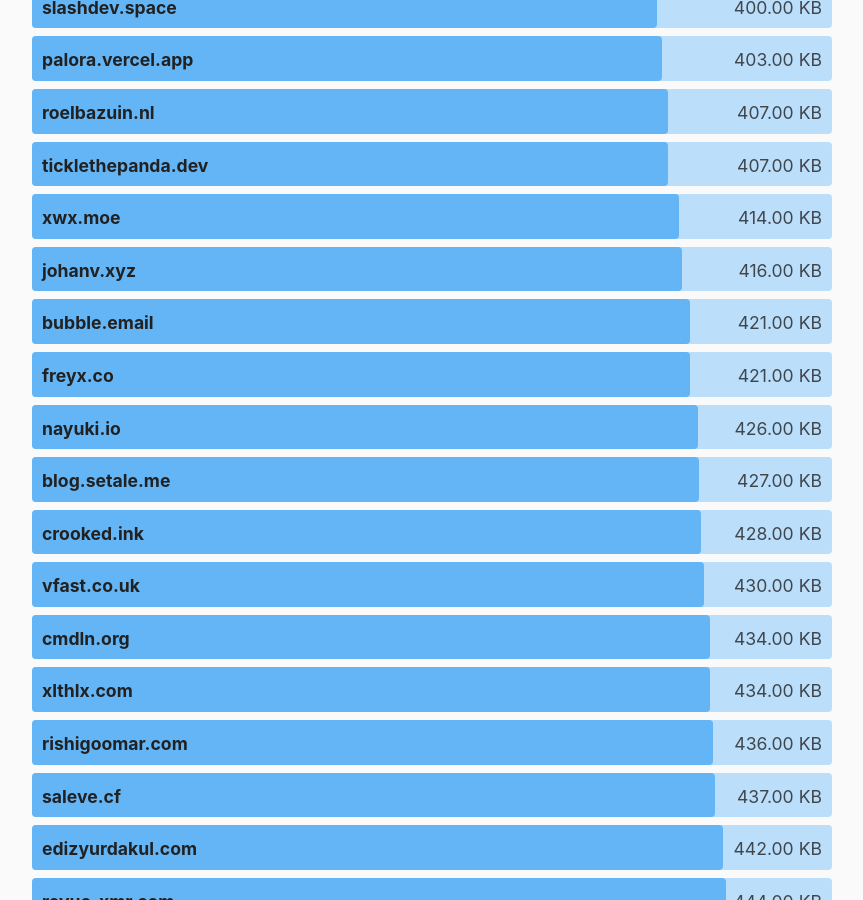
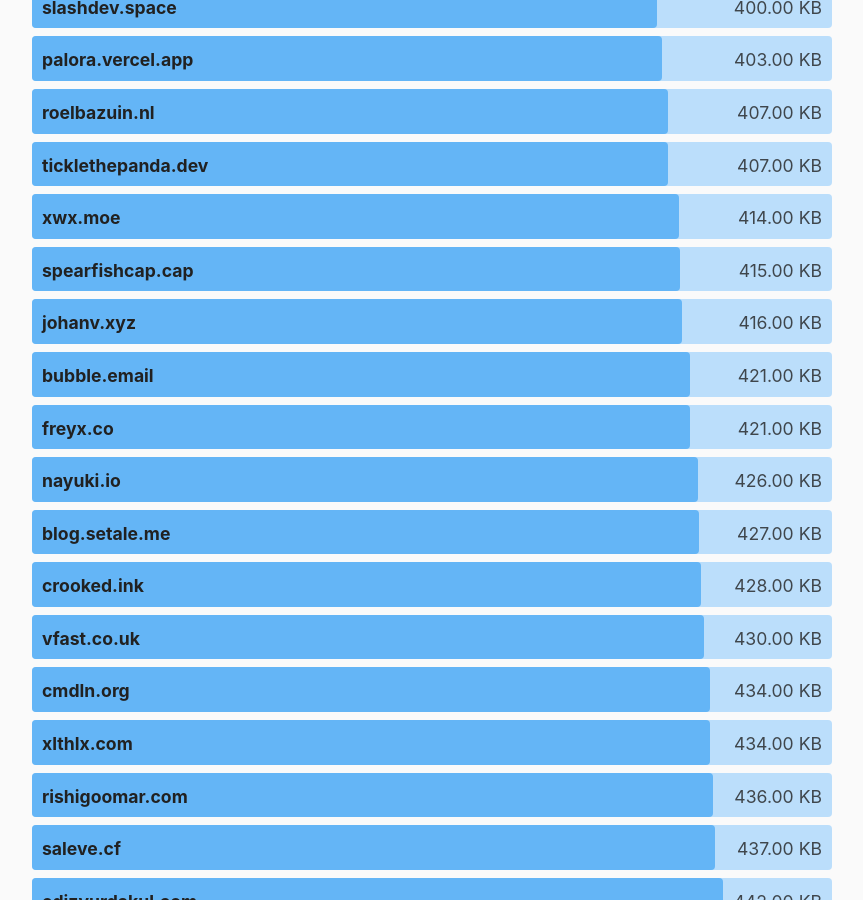
Before and after one commit to kevquirk/512kb.club, a Jekyll site: the page built from index.md, in a window 1280 px wide and 900 px high, scrolled down 25477 px. Shown: the whole window, without its empty margins (208-1071 px from the left). Built offline with Jekyll 4.4.1, drawn with Linux system fonts in a browser that asks for light colours.

Commit message:
Update sites.yml

```diff
--- a/_data/sites.yml
+++ b/_data/sites.yml
@@ -2103,6 +2103,11 @@
   size: 54.3
   last_checked: 2022-05-15
 
+- domain: spearfishcap.cap
+  url: https://www.spearfishcap.com/
+  size: 415
+  last_checked: 2022-07-25
+
 - domain: spool-five.com
   url: https://spool-five.com/
   size: 6.6
```
